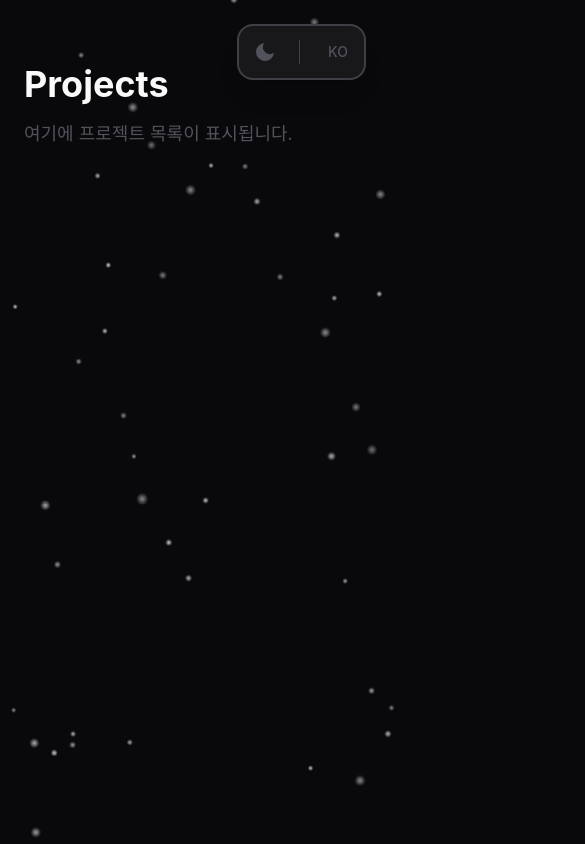
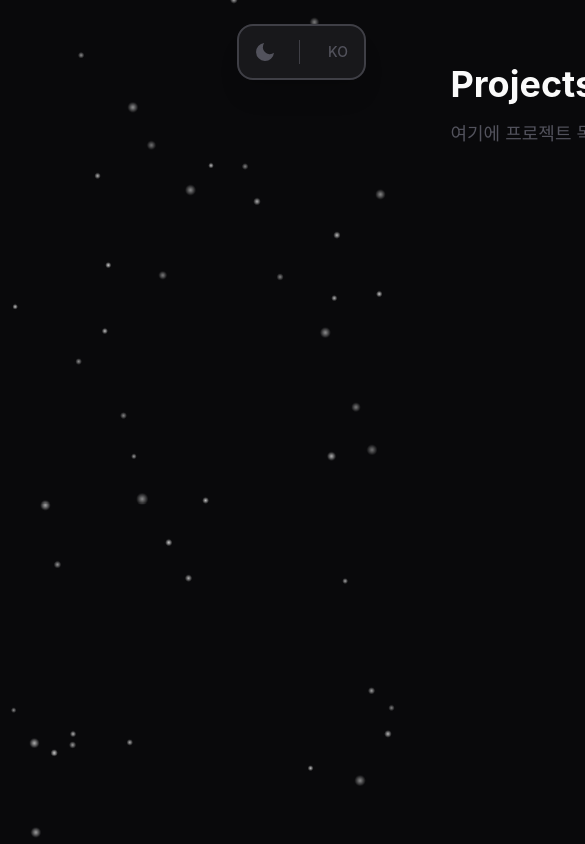
Before and after one commit to HeeFlower5001/about-me, a Next.js app: page /projects in a window 390 px wide. Shown: the top 844 px of the page, 585 px wide, since content can reach past the window. Built offline with nearby package versions, Linux system fonts and the light colour scheme; a web font is replaced by a local one.

Commit message:
fix: 모바일 데스크톱 뷰 고정

```diff
--- a/app/globals.css
+++ b/app/globals.css
@@ -75,6 +75,13 @@ body.dark {
   --star-color: 255, 255, 255;
 }
 
+html,
+body {
+  min-width: 2005px;
+  -webkit-text-size-adjust: 100%;
+  text-size-adjust: 100%;
+}
+
 /* 기본 폰트 */
 body {
   background: var(--background);
@@ -83,7 +90,7 @@ body {
   transition: background-color 0.3s ease, color 0.3s ease;
   min-height: 100vh;
   position: relative;
-  overflow-x: hidden;
+  overflow-x: auto;
 }
 
 /* 코드 블록용 */
--- a/app/layout.tsx
+++ b/app/layout.tsx
@@ -32,6 +32,7 @@ export default function RootLayout({
   return (
     <html lang="ko" suppressHydrationWarning>
       <head>
+        <meta name="viewport" content="width=2005" />
         <link
           rel="stylesheet"
           href="https://cdn.jsdelivr.net/gh/orioncactus/pretendard@v1.3.9/dist/web/static/pretendard.min.css"
--- a/app/page.tsx
+++ b/app/page.tsx
@@ -340,15 +340,15 @@ export default function Home() {
 
   return (
     <div className="mx-auto max-w-7xl px-6 py-8 mt-20">
-      {/* 데스크톱: 좌우 레이아웃, 모바일: 세로 스택 */}
-      <div className="grid grid-cols-1 lg:grid-cols-12 gap-8">
+      {/* 데스크톱 레이아웃 고정 */}
+      <div className="grid grid-cols-12 gap-8">
         {/* 왼쪽: 프로필 카드 (모바일에서는 상단) */}
-        <div className="lg:col-span-4">
+        <div className="col-span-4">
           <ProfileCard />
         </div>
 
         {/* 오른쪽: 헤더 & 컨텐츠 */}
-        <div className="lg:col-span-8">
+        <div className="col-span-8">
           {/* 헤더 */}
           <Header />
 
@@ -357,8 +357,8 @@ export default function Home() {
             {activeTab === 'about' && (
               <div className="animate-in fade-in duration-300">
                 <div className="flex flex-col gap-6">
-                  <div className="flex flex-col gap-6 md:flex-row md:items-center">
-                  <div className="md:w-[220px] shrink-0">
+                  <div className="flex flex-row items-center gap-6">
+                  <div className="w-[220px] shrink-0">
                     <div className="rounded-2xl border-2 p-4 shadow-xl" style={{ borderColor: 'var(--border-default)', backgroundColor: 'var(--surface)' }}>
                       <svg viewBox="0 0 240 160" className="w-full h-auto">
                         <rect x="28" y="22" width="184" height="104" rx="10" fill="var(--card)" stroke="var(--border-default)" strokeWidth="3" />
@@ -535,9 +535,9 @@ export default function Home() {
                 <div className="space-y-6">
                   {projectsData.map((project, idx) => (
                     <div key={idx} className="p-6 rounded-xl border-2" style={{ borderColor: 'var(--border-default)', backgroundColor: 'var(--card)' }}>
-                      <div className="grid grid-cols-1 md:grid-cols-3 gap-6">
+                      <div className="grid grid-cols-3 gap-6">
                         {/* 이미지 영역 */}
-                        <div className="md:col-span-1">
+                        <div className="col-span-1">
                           <div className="w-full h-48 rounded-lg border-2 overflow-hidden bg-black" style={{ borderColor: 'var(--border-default)' }}>
                             {project.image && (
                               <img src={project.image} alt={project.title} className="w-full h-full object-cover" />
@@ -546,7 +546,7 @@ export default function Home() {
                         </div>
 
                         {/* 정보 영역 */}
-                        <div className="md:col-span-2 flex flex-col justify-between">
+                        <div className="col-span-2 flex flex-col justify-between">
                           {/* 내용 영역 */}
                           <div>
                             {/* 제목 및 기간 */}
```
